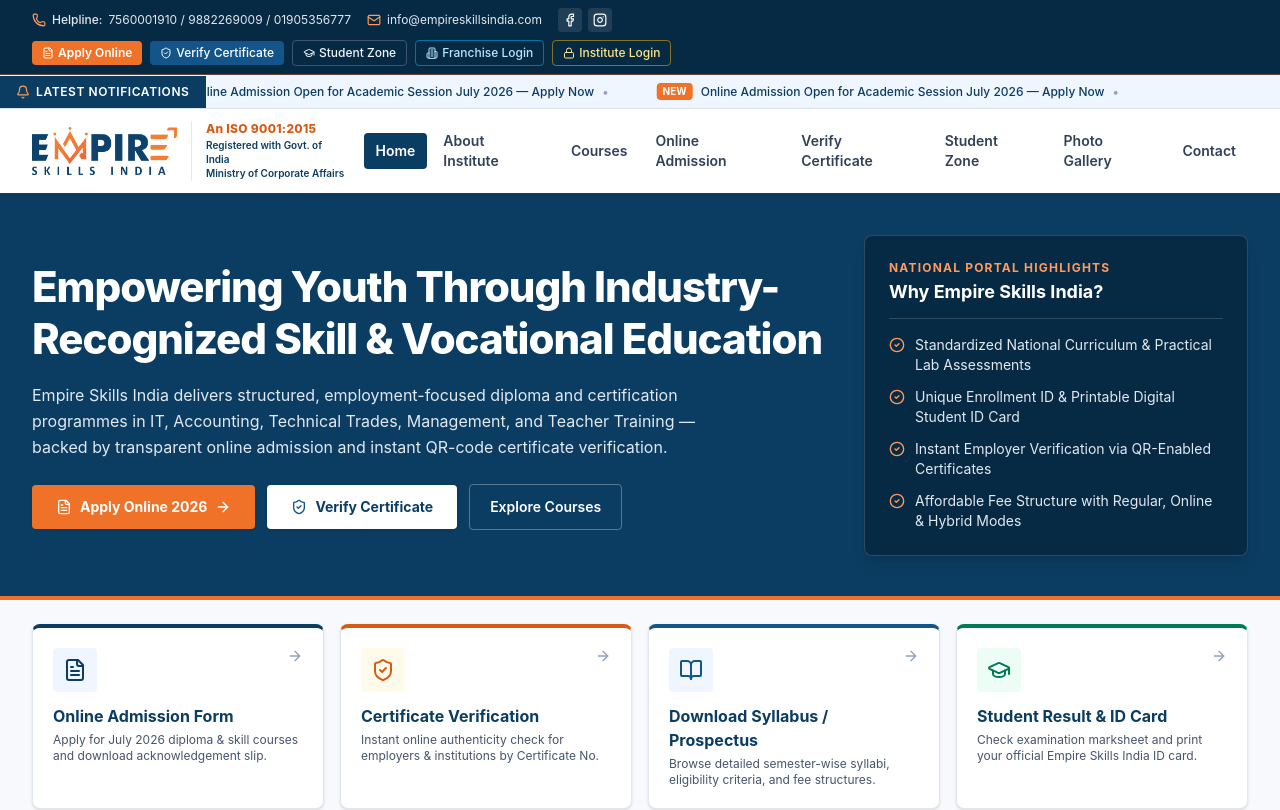
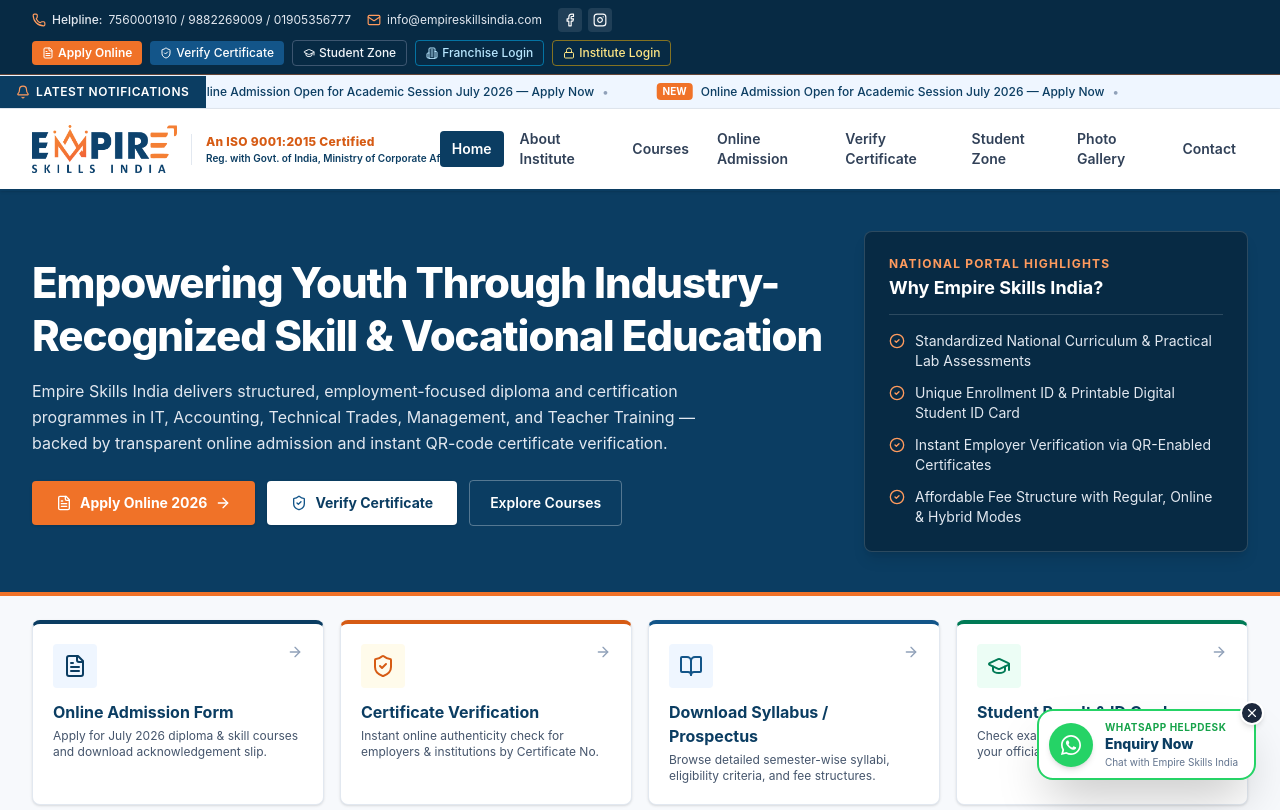
Before and after one commit to rohit786143/empireskillsindia, a Next.js app: page / in a window 1280 px wide. Shown: the top 810 px of the page. Built offline with nearby package versions, Linux system fonts and the light colour scheme; no server answers.

Commit message:
Update header ISO Certified + single-line MCA tagline and add fixed right-side WhatsApp Enquiry popup with close button

```diff
--- a/src/app/layout.tsx
+++ b/src/app/layout.tsx
@@ -2,6 +2,7 @@ import type { Metadata } from "next";
 import "./globals.css";
 import { SiteHeader } from "@/components/SiteHeader";
 import { SiteFooter } from "@/components/SiteFooter";
+import { WhatsAppEnquiryWidget } from "@/components/WhatsAppEnquiryWidget";
 
 export const metadata: Metadata = {
   title: "Empire Skills India | National Vocational & Skill Development Portal",
@@ -20,6 +21,7 @@ export default function RootLayout({
         <SiteHeader />
         <main className="flex-1">{children}</main>
         <SiteFooter />
+        <WhatsAppEnquiryWidget />
       </body>
     </html>
   );
--- a/src/components/SiteHeader.tsx
+++ b/src/components/SiteHeader.tsx
@@ -186,13 +186,11 @@ export function SiteHeader() {
             <Link href="/" className="flex items-center gap-3.5 group">
               <BrandLogo height={48} className="shrink-0" />
               <div className="hidden sm:block border-l border-slate-200 pl-3.5 leading-tight">
-                <p className="text-xs font-extrabold text-[#D65B14] tracking-wide">
-                  An ISO 9001:2015
+                <p className="text-xs font-extrabold text-[#D65B14] tracking-wide whitespace-nowrap">
+                  An ISO 9001:2015 Certified
                 </p>
-                <p className="text-[10px] font-semibold text-[#0B3D62] mt-0.5 leading-snug">
-                  Registered with Govt. of India
-                  <br />
-                  Ministry of Corporate Affairs
+                <p className="text-[10px] font-semibold text-[#0B3D62] mt-0.5 whitespace-nowrap">
+                  Reg. with Govt. of India, Ministry of Corporate Affairs
                 </p>
               </div>
             </Link>
--- /dev/null
+++ b/src/components/WhatsAppEnquiryWidget.tsx
@@ -0,0 +1,62 @@
+"use client";
+
+import React, { useState } from "react";
+import { usePathname } from "next/navigation";
+import { X } from "lucide-react";
+
+const WHATSAPP_URL = "https://wa.me/message/XYSQI73FHWEXF1";
+
+export function WhatsAppEnquiryWidget() {
+  const pathname = usePathname();
+  const [dismissed, setDismissed] = useState(false);
+
+  if (pathname?.startsWith("/admin") || pathname?.startsWith("/franchise") || dismissed) {
+    return null;
+  }
+
+  return (
+    <div className="no-print fixed bottom-5 right-4 sm:right-6 z-50 flex items-end">
+      <div className="relative bg-white border-2 border-[#25D366] rounded-2xl shadow-2xl p-2.5 pr-4 flex items-center gap-3 max-w-[270px] transition-transform hover:scale-[1.02]">
+        {/* Cut / Close Button */}
+        <button
+          type="button"
+          onClick={() => setDismissed(true)}
+          aria-label="Close Enquiry Popup"
+          title="Close"
+          className="absolute -top-2.5 -right-2.5 w-6 h-6 rounded-full bg-slate-800 hover:bg-red-600 text-white flex items-center justify-center shadow-md border-2 border-white transition-colors"
+        >
+          <X className="w-3.5 h-3.5" />
+        </button>
+
+        {/* WhatsApp Link */}
+        <a
+          href={WHATSAPP_URL}
+          target="_blank"
+          rel="noopener noreferrer"
+          className="flex items-center gap-3 group"
+        >
+          <div className="w-11 h-11 rounded-full bg-[#25D366] group-hover:bg-[#1EBE5D] text-white flex items-center justify-center shrink-0 shadow-md transition-colors">
+            <svg
+              viewBox="0 0 32 32"
+              className="w-6 h-6 fill-current"
+              aria-hidden="true"
+            >
+              <path d="M16.004 2.667C8.636 2.667 2.667 8.636 2.667 16c0 2.352.616 4.648 1.787 6.672L2.54 29.46l6.956-1.825A13.27 13.27 0 0 0 16.004 29.333C23.368 29.333 29.333 23.364 29.333 16S23.368 2.667 16.004 2.667zm0 24.426a11.04 11.04 0 0 1-5.636-1.544l-.404-.24-4.128 1.083 1.102-4.025-.263-.418A11.06 11.06 0 0 1 4.907 16c0-6.12 4.978-11.093 11.097-11.093 6.115 0 11.089 4.973 11.089 11.093 0 6.12-4.974 11.093-11.089 11.093zm6.084-8.308c-.333-.167-1.973-.974-2.279-1.085-.305-.111-.528-.167-.75.167-.222.333-.861 1.085-1.055 1.307-.195.222-.389.25-.722.083-.333-.167-1.407-.519-2.68-1.653-.991-.884-1.66-1.976-1.855-2.309-.194-.333-.02-.514.146-.68.15-.149.333-.389.5-.583.167-.195.222-.333.333-.556.111-.222.056-.417-.028-.583-.083-.167-.75-1.806-1.028-2.473-.27-.65-.546-.562-.75-.572l-.639-.011c-.222 0-.583.083-.889.417-.305.333-1.167 1.14-1.167 2.779s1.195 3.223 1.361 3.445c.167.222 2.351 3.59 5.696 5.035.796.344 1.417.549 1.901.703.799.254 1.526.218 2.1.132.641-.096 1.973-.806 2.251-1.584.278-.778.278-1.445.195-1.584-.084-.139-.306-.222-.639-.389z" />
+            </svg>
+          </div>
+          <div className="leading-tight">
+            <span className="block text-[10px] font-bold uppercase tracking-wider text-[#16A34A]">
+              WhatsApp Helpdesk
+            </span>
+            <span className="block text-sm font-extrabold text-[#0B3D62] group-hover:text-[#D65B14] transition-colors">
+              Enquiry Now
+            </span>
+            <span className="block text-[10px] text-slate-500 mt-0.5">
+              Chat with Empire Skills India
+            </span>
+          </div>
+        </a>
+      </div>
+    </div>
+  );
+}
```
Also changed, not shown: 52 other files (tests, documents, lock files or other folders).
